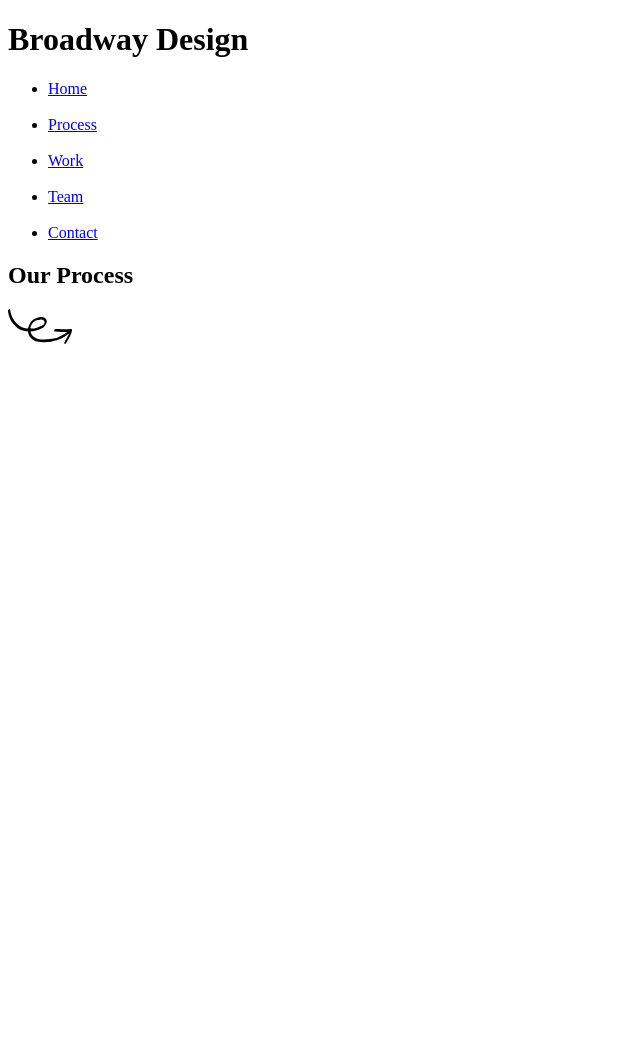
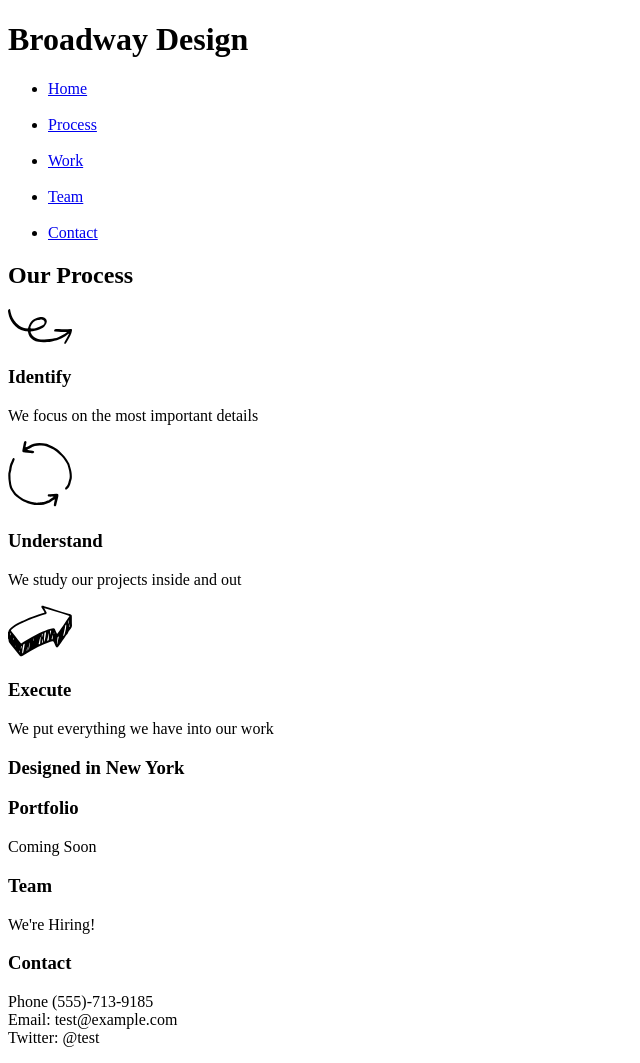
Before and after one commit to tr3vbr0w/BroadwayDesign, a plain HTML site: page index.html in a window 1280 px wide. Shown: the whole page, without its empty margins (0-640 px from the left). Before the commit the page ends 800 px from the top, so only its background shows below. Drawn offline with Linux system fonts and the light colour scheme; files whose address does not match are found by name.

Commit message:
Most HTML complete, bottom nav menu still needed

```diff
--- a/index.html
+++ b/index.html
@@ -18,6 +18,22 @@
     </div>
     <h2>Our Process</h2>
     <img src="C:/cygwin64/home/Trevor Brown/Projects/BroadwayDesign/Resources/images/identify.svg">
+      <h3>Identify</h3>
+        <p>We focus on the most important details</p>
+    <img src="C:\cygwin64\home\Trevor Brown\Projects\BroadwayDesign\resources\images\understand.svg">
+      <h3>Understand</h3>
+        <p>We study our projects inside and out</p>
+    <img src="C:\cygwin64\home\Trevor Brown\Projects\BroadwayDesign\resources\images\execute.svg">
+      <h3>Execute</h3>
+        <p>We put everything we have into our work</p>
+    <h3>Designed in New York</h3>
+    <h3>Portfolio</h3>
+      <p>Coming Soon</p>
+    <h3>Team</h3>
+      <p>We're Hiring!</p>
+    <h3>Contact</h3>
+        <p>Phone (555)-713-9185 <br>Email: test@example.com <br>Twitter: @test</p>
+
 
   </body>
 </html>
```
